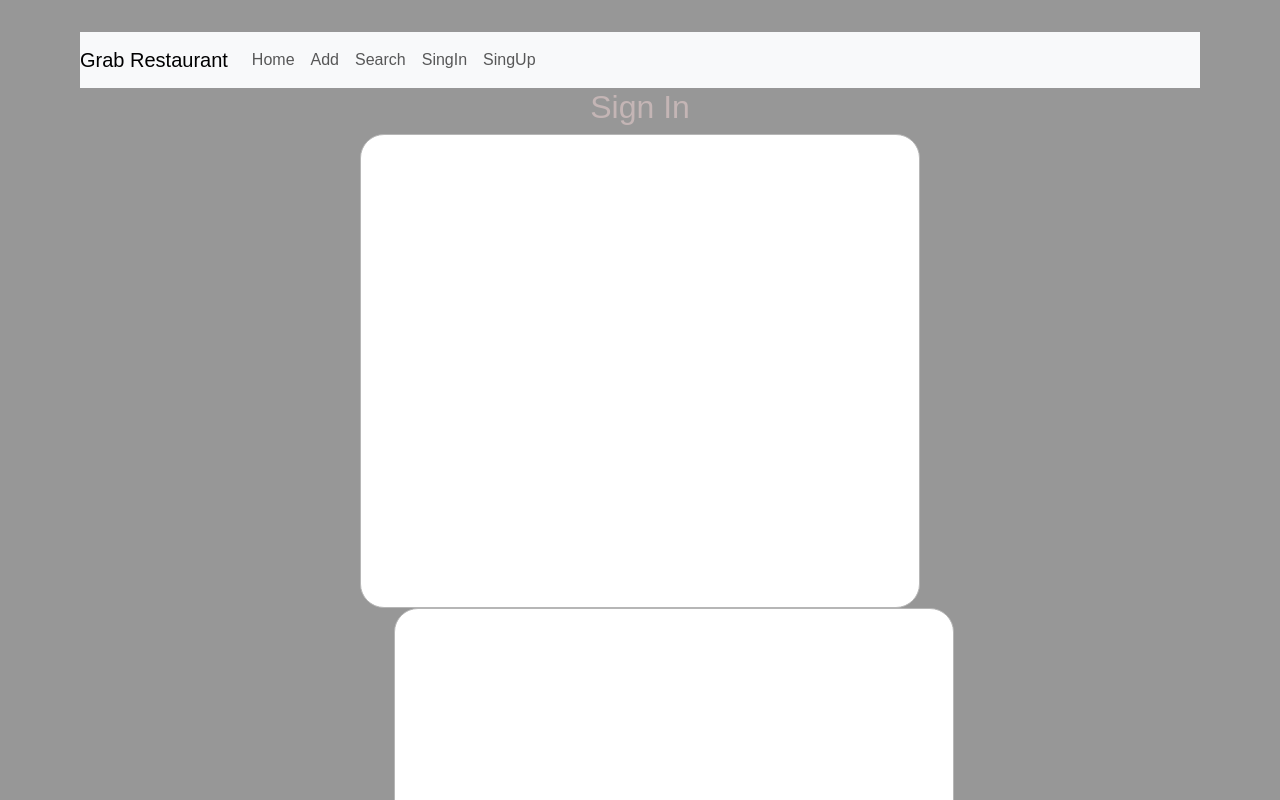
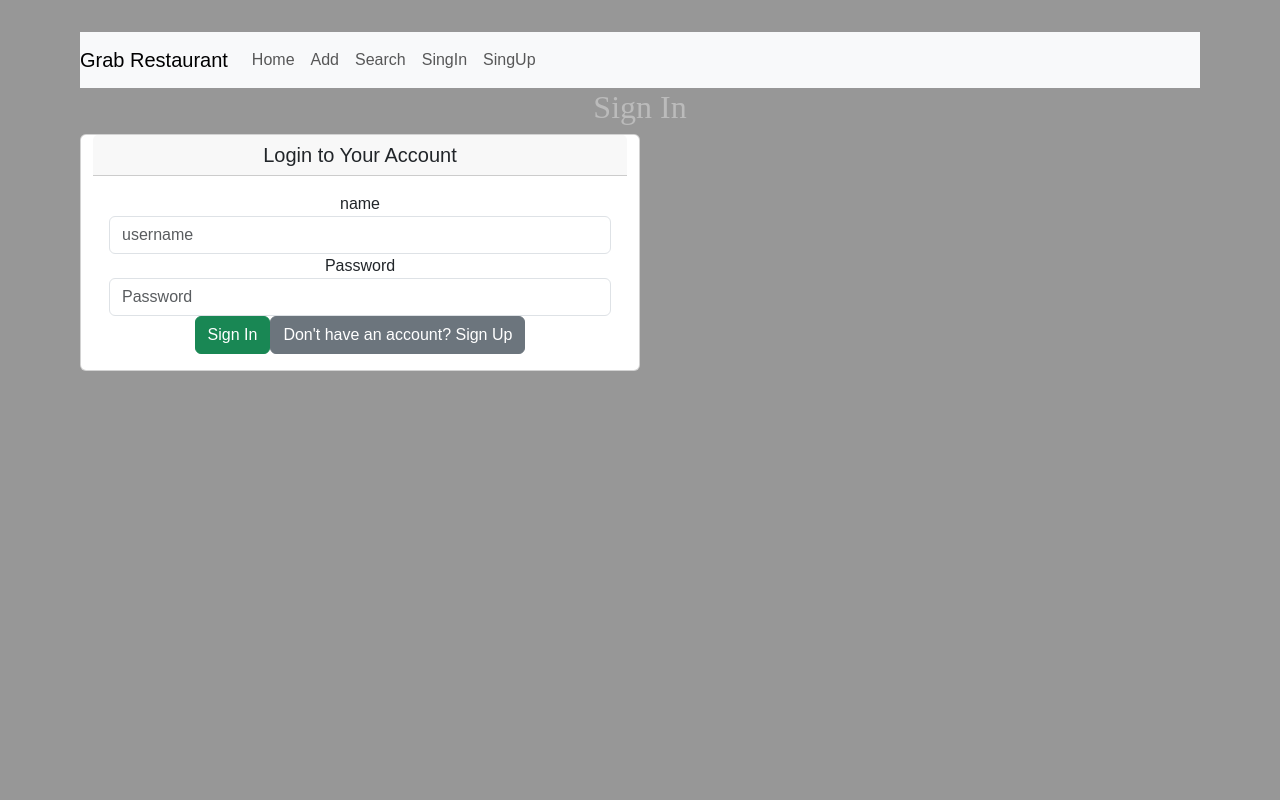
Before and after one commit to ppyz8509/grab-restaurant-react, a React (Vite) app: page /singin in a window 1280 px wide. Shown: the top 800 px of the page. Built offline with nearby package versions, Linux system fonts and the light colour scheme.

Commit message:
fixLogout

```diff
--- a/src/App.jsx
+++ b/src/App.jsx
@@ -8,7 +8,7 @@ import Add from "./pages/Add"
 import Search from "./pages/Search"
 import Update from "./pages/Update"
 import SignIn from './pages/SignIn'
-import SingUp from './pages/SingUp'
+import SignUp from './pages/SingUp'
 
 function App() {
   return (
@@ -21,6 +21,7 @@ function App() {
       <Route path="/search" element={<Search/>} />
           <Route path="/update/:restaurantId" element={<Update/>}/>
           <Route path="/singin" element={<SignIn />} />
+          <Route path="/singup" element={<SignUp />} />
 
      </Routes>
     </div>
--- a/src/components/NavBar.jsx
+++ b/src/components/NavBar.jsx
@@ -2,8 +2,11 @@
 import React from "react";
 import { Link } from 'react-router-dom';
 import "bootstrap/dist/css/bootstrap.min.css"
+import AuthService from "../services/auth.server";
+import { useState } from "react";
 
 const NavBar = () => {
+    const [user, setUser] =useState(AuthService.getCurrentUser)
     return (
         <nav className="navbar navbar-expand-lg navbar-light bg-light">
             <Link className="navbar-brand" to="/">Grab Restaurant</Link>
@@ -23,12 +26,23 @@ const NavBar = () => {
                     <li className="nav-item">
                         <Link className="nav-link " to="/search">Search</Link>
                     </li>
+                    {!user && (
                     <li className="nav-item">
                         <Link className="nav-link " to="/SingIn">SingIn</Link>
                     </li>
+                    )}
+                    {!user && (
                     <li className="nav-item">
                         <Link className="nav-link " to="/SingUp">SingUp</Link>
                     </li>
+                    )}
+                    {user && (
+                    <li className="nav-item">
+                        <Link className="nav-link " to="/SingUp">Logout</Link>
+                    </li>
+                    )}
+
+
                 </ul>
 
             </div>
--- a/src/pages/SignIn.jsx
+++ b/src/pages/SignIn.jsx
@@ -1,61 +1,82 @@
-/* eslint-disable react/jsx-no-undef */
-/* eslint-disable no-undef */
-/* eslint-disable no-unused-vars */
 import React, { useState } from 'react';
+import { Link, useNavigate } from 'react-router-dom';
+import AuthService from '../services/auth.server';
 
-const SignIn = () => {
-  const [username, setUsername] = useState('');
-  const [password, setPassword] = useState('');
 
-  const handleUsernameChange = (event) => {
-    setUsername(event.target.value);
+const Signin = () => {
+  const [user, setUser] = useState({
+    user: '',
+    password: '',
+  });
+  const navigate = useNavigate();
+  const [error, setError] = useState(false);
+
+  const handleChange = (e) => {
+    setUser((prev) => ({ ...prev, [e.target.name]: e.target.value }));
   };
 
-  const handlePasswordChange = (event) => {
-    setPassword(event.target.value);
-  };
-
-  const handleSubmit = (event) => {
-    event.preventDefault();
-    // Add your sign-in logic here
-    console.log('Sign-in submitted:', { username, password });
+  const handleSignin = async (e) => {
+    e.preventDefault();
+    try {
+      const login = await AuthService.login(user.username,user.password);
+      navigate('/');
+    } catch (error) {
+      console.error(error);
+      setError(true);
+    }
   };
 
   return (
-    <div>
-      <h2>Sign In</h2>
-      <form onSubmit={handleSubmit}>
-        <div>
-          <label htmlFor="type"></label>
+    <div className="container">
+      <h1>Sign In</h1>
+      <div className="row form">
+        <div className="col-6 card justify-content-center">
+          <h5 className="card-header">Login to Your Account</h5>
+          {/* <div className="error">{error && 'Incorrect email or password.'}</div> */}
+          <div className="card-body">
+            <form>
+              <div className="form-group">
+                <label htmlFor="username">name</label>
                 <input
-            type="text"
-            id="username"
-            value={username}
-            onChange={handleUsernameChange}
+                  type="username"
+                  className="form-control"
+                  name="username"
+                  placeholder="username"
+                  onChange={handleChange}
+                  value={user.username}
                 />
               </div>
-        <div>
-          <label htmlFor="type">password</label>
+
+              <div className="form-group">
+                <label htmlFor="password">Password</label>
                 <input
                   type="password"
-            id="password"
-            value={password}
-            onChange={handlePasswordChange}
+                  className="form-control"
+                  name="password"
+                  placeholder="Password"
+                  onChange={handleChange}
+                  value={user.password}
                 />
               </div>
-        <div>
-          <label htmlFor="type">comfirm password</label>
-          <input
-            type="password"
-            id="password"
-            value={password}
-            onChange={handlePasswordChange}
-          />
+
+              <button
+                type="submit"
+
+                className="btn btn-success"
+                onClick={handleSignin}
+              >
+                Sign In
+              </button>
+
+              <Link to="/signup" className="btn btn-secondary">
+                Don't have an account? Sign Up
+              </Link>
+            </form>
           </div>
-        <button type="submit">Sign In</button>
-      </form>
+        </div>
+      </div>
     </div>
   );
 };
 
-export default SignIn;
+export default Signin;
--- a/src/pages/SingUp.jsx
+++ b/src/pages/SingUp.jsx
@@ -1,10 +1,109 @@
-/* eslint-disable no-unused-vars */
-import React from 'react'
+import React, { useState } from 'react'
+import { Link, useNavigate } from 'react-router-dom'
+import axios from 'axios'
+import AuthService from '../services/auth.server'
 
-function SingUp() {
+function SignUp() {
+
+  const [restaurant, setRestaurant] = useState({
+    name: "",
+    email: "",
+    password:"",
+    confirmPassWord:"",
+  })
+  setError(false);
+  const handleChange = async (e) => {
+    e.preventDefault();
+    try {
+     if (UserActivation.confirmPassWord === user.password) {
+      const register = await AuthService.register(
+        user.name,
+        user.email,
+        user.password
+      );
+      navigate("/signin");
+     }else{
+      setError(true);
+      setErrorMessage({ message: "Failed! Password mismatched !"})
+     }
+    } catch (error) {
+      console.error(error);
+      setError(true);
+      setErrorMessage(error.reponse.data);
+    }
+  };
+
+
   return (
-    <div>SingUp</div>
+    <div className="container">
+      <h1>Grab Restaurant</h1>
+      <div className="row form">
+        <div className="col-6 card justify-content-center">
+          <h5 className='card-header'>Sign Up</h5>
+          <div className="error">{error && "somethingwrong"}</div>
+          <div className="card-body">
+
+            <form>
+              <div className="form-group">
+                <label htmlFor="name">Username</label>
+                <input
+                  type="text"
+                  className='form-control'
+                  name="name"
+                  placeholder='Username'
+                  onChange={handleChange}
+                  value={restaurant.name} />
+              </div>
+
+
+              <div className="form-group">
+                <label htmlFor="type">Email</label>
+                <input
+                  type="text"
+                  className='form-control'
+                  name="type"
+                  placeholder='Email'
+                  onChange={handleChange}
+                  value={email} />
+              </div>
+
+
+              <div className="form-group">
+                <label htmlFor="image">Password</label>
+                <input
+                  type="text"
+                  className='form-control'
+                  name="password"
+                  placeholder='Password'
+                  onChange={handleChange}
+                  value={password} />
+              </div>
+
+              <div className="form-group">
+                <label htmlFor="confirmPassWord">Confirmpassword</label>
+                <input
+                  type="text"
+                  className='form-control'
+                  name="confirmPassWord"
+                  placeholder='Confirmpassword'
+                  onChange={handleChange}
+                  value={confirmPassWord} />
+              </div>
+
+              <Link to="" className='btn btn-success' >
+                sing up
+              </Link>
+              <Link to="/" className='btn btn-danger' >
+                Cancel
+              </Link>
+
+
+            </form>
+          </div>
+        </div>
+      </div>
+    </div>
   )
 }
 
-export default SingUp
+export default SignUp
--- /dev/null
+++ b/src/services/auth.server.js
@@ -0,0 +1,44 @@
+import axios from "axios";
+const URL = import.meta.env.VITE_BASE_URL;
+const API_URL = URL + "/api/auth/";
+const USERNAME = import.meta.env.VITE_BASE_USERNAME;
+const PASSWORD = import.meta.env.VITE_BASE_PASSWORD;
+const config = {
+    auth: {
+        username: USERNAME,
+        password: PASSWORD,
+    },
+};
+
+const login = async (username, password) =>{
+    const response = await axios.post(
+        API_URL + "signin",
+        {username,password},
+        config
+    );
+    if(response.assessToken) {
+        ///Signin
+        localStorage.setItem("user",JSON.stringify(response.data));
+        localStorage.setItem("token",JSON.stringify(response.assessToken));
+    }
+    return response
+};
+const register = async (username,email,password)=>{
+    return await axios.post(API_URL + "signup", {username, email, password})
+}
+
+const getCurrentUser =() =>{
+    return JSON.parse(localStorage.getItem("user"))
+}
+const logout = () =>{
+    localStorage.removeItem("user");
+    localStorage.removeItem("token")
+}
+
+const AuthService = {
+    login,
+    register,
+    getCurrentUser,
+    logout
+};
+export default AuthService;
```
Also changed, not shown: src/pages/Logout.jsx (added, +17 -0 lines). Lines whose indentation alone changed are shown as unchanged.
